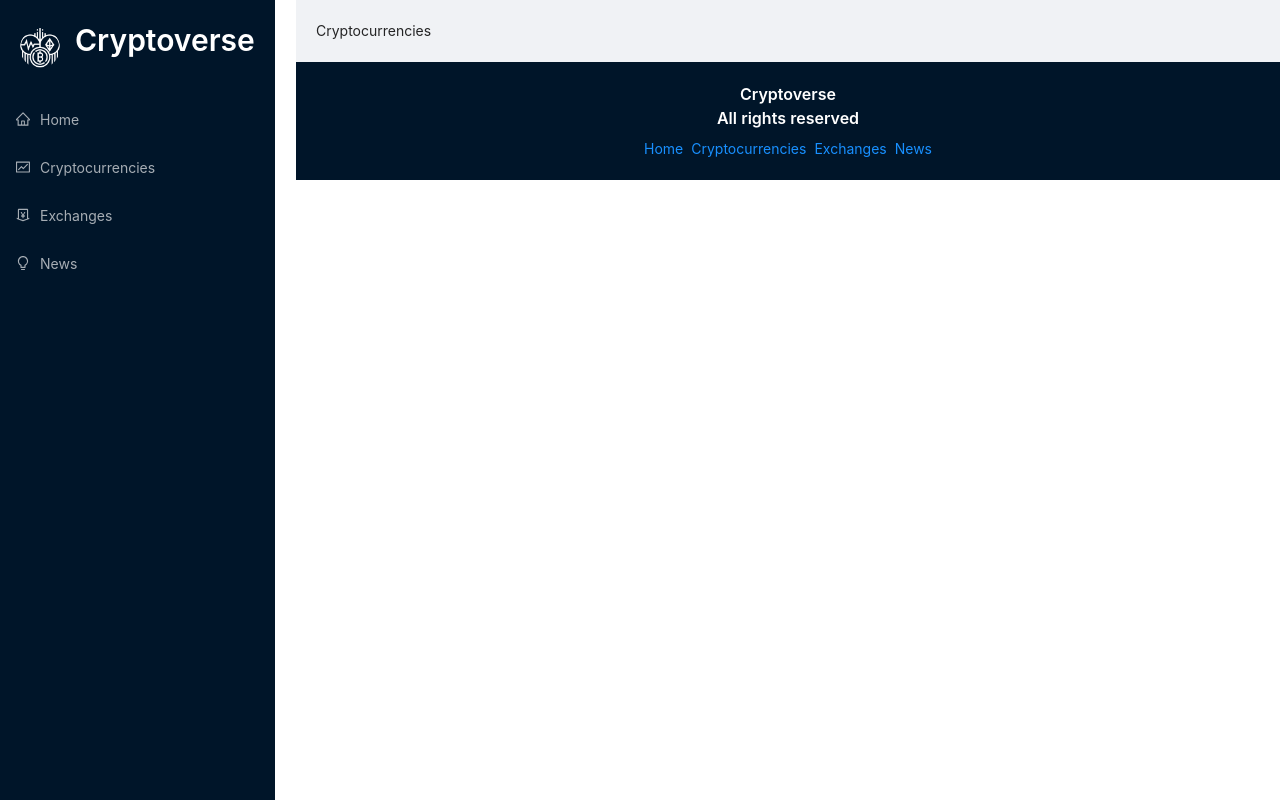
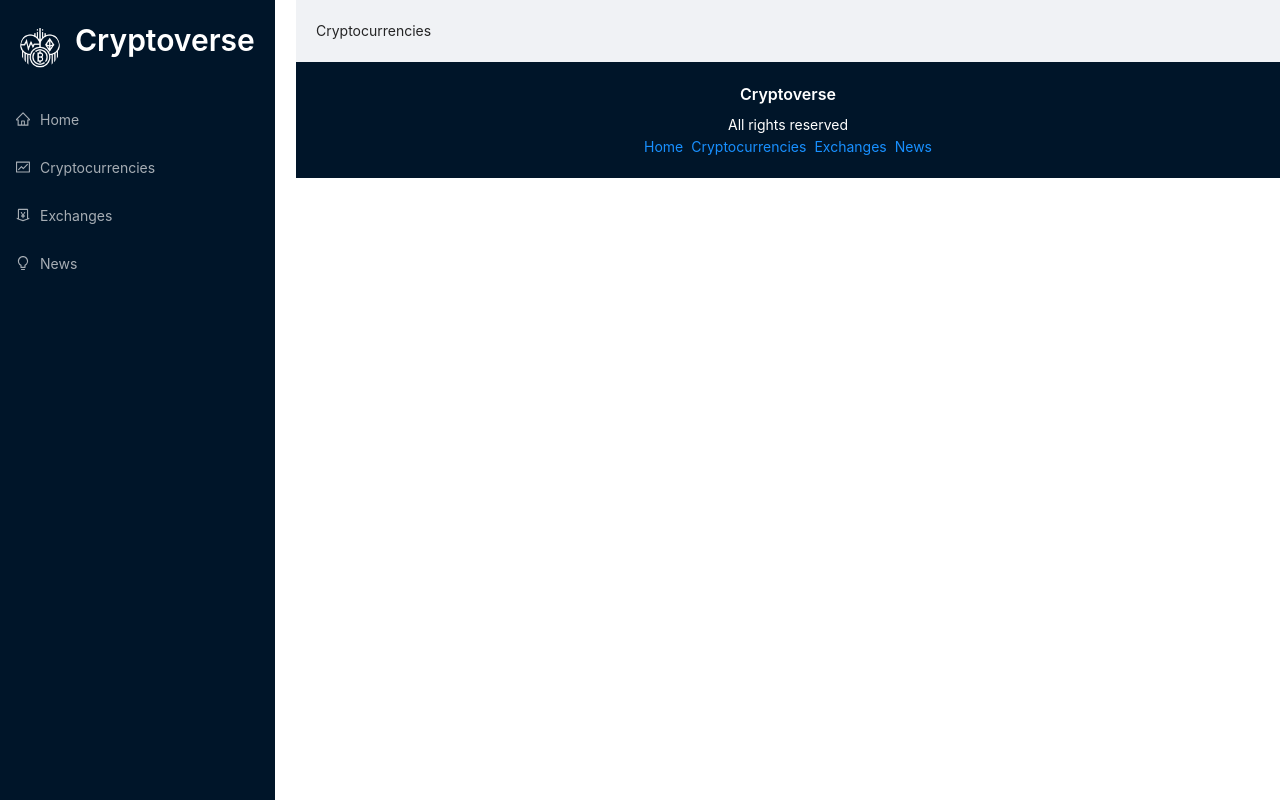
Before and after one commit to bohdanmoroziuk/cryptoverse, a React (Create React App) app: page /cryptocurrencies in a window 1280 px wide. Built offline with nearby package versions, Linux system fonts and the light colour scheme.

Commit message:
feat: update footer

```diff
--- a/src/App.js
+++ b/src/App.js
@@ -32,10 +32,15 @@ const App = () => (
         </div>
       </Layout>
       <footer className="footer">
-        <Typography.Title level={5} style={{ color: 'white', textAlign: 'center' }}>
-          Cryptoverse <br />
+        <Typography.Title
+          level={5}
+          style={{ color: 'white', textAlign: 'center' }}
+        >
+          Cryptoverse
+        </Typography.Title>
+        <Typography.Text style={{ color: 'white', textAlign: 'center' }}>
           All rights reserved
-        </Typography.Title>
+        </Typography.Text>
         <Space>
           <Link to="/">Home</Link>
           <Link to="/cryptocurrencies">Cryptocurrencies</Link>
```
